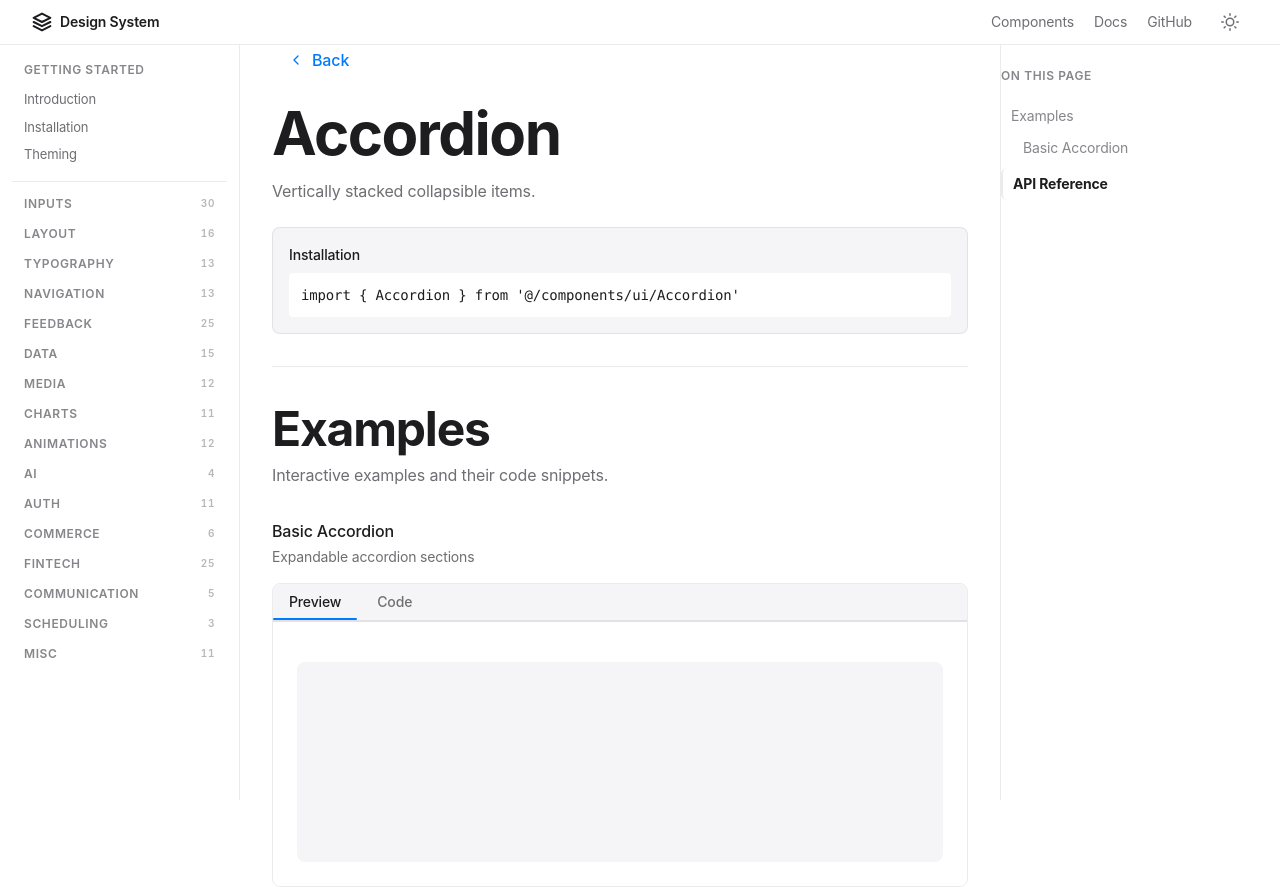
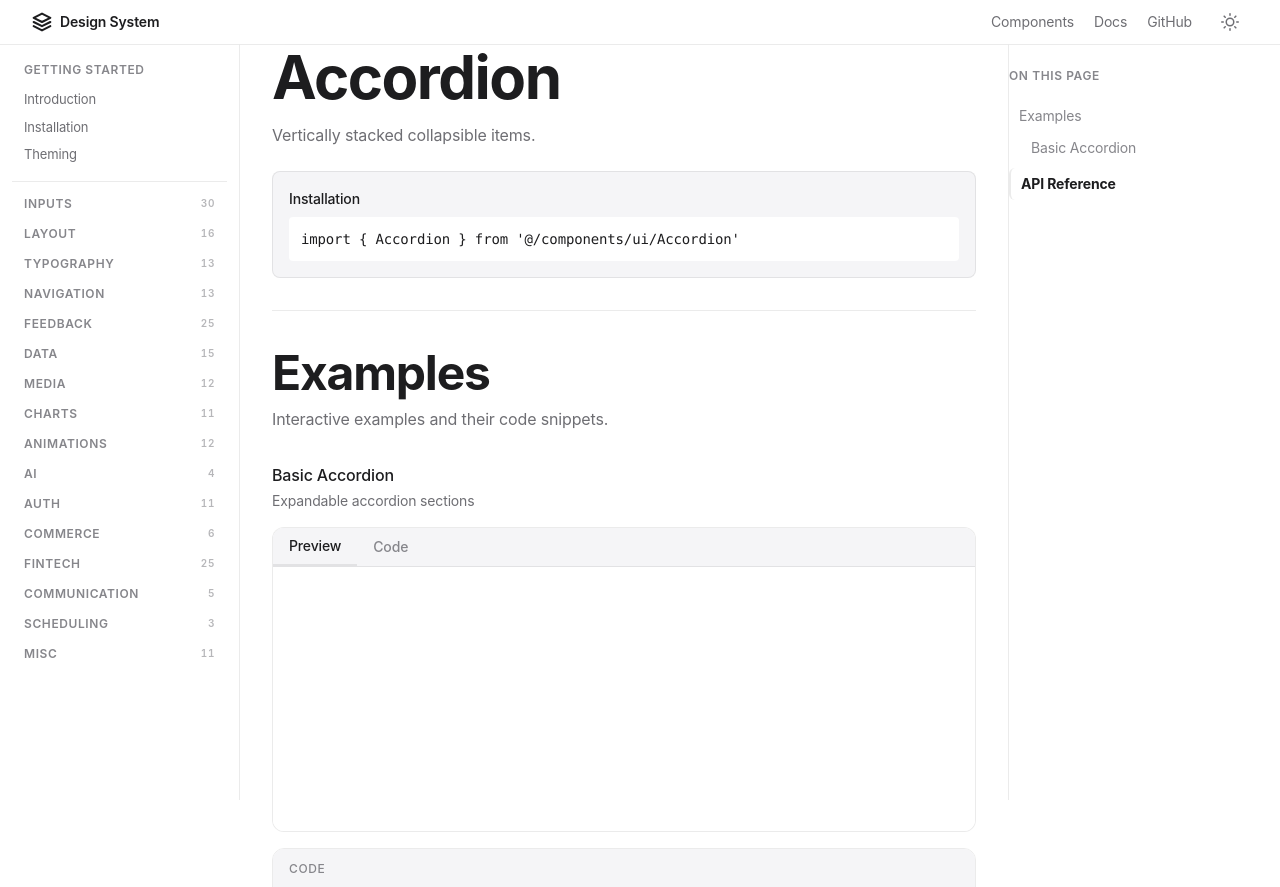
Before and after one commit to smart-coder-labs/landing-ds, a React (Vite) app: page /components/accordion in a window 1280 px wide. Shown: the top 887 px of the page. Built offline with nearby package versions, Linux system fonts and the light colour scheme.

Commit message:
feat: remove back button and improve component example cards layout

```diff
--- a/src/pages/components/ComponentDetailPageV2.tsx
+++ b/src/pages/components/ComponentDetailPageV2.tsx
@@ -51,24 +51,29 @@ function ComponentExample({ title, description, preview, code }: ComponentExampl
         )}
       </div>
 
-      <Tabs defaultValue="preview" className="w-full border border-border-primary rounded-lg overflow-hidden">
-        <div className="border-b border-border-primary bg-surface-secondary">
-          <TabsList className="bg-transparent">
-            <TabsTrigger value="preview">Preview</TabsTrigger>
-            <TabsTrigger value="code">Code</TabsTrigger>
-          </TabsList>
+      <div className="border border-border-primary rounded-xl overflow-hidden bg-background-primary">
+        <div className="flex border-b border-border-primary bg-surface-secondary">
+          <button className="px-4 py-2 text-sm font-medium text-text-primary border-b-2 border-accent-green bg-surface-secondary">
+            Preview
+          </button>
+          <button className="px-4 py-2 text-sm font-medium text-text-tertiary hover:text-text-secondary">
+            Code
+          </button>
         </div>
 
-        <TabsContent value="preview" className="p-6 border-t-0 bg-background-primary">
-          <div className="flex items-center justify-center min-h-[200px] rounded-lg p-4 bg-surface-secondary">
+        <div className="p-8 bg-background-primary">
+          <div className="flex items-center justify-center min-h-[200px]">
             {preview}
           </div>
-        </TabsContent>
-
-        <TabsContent value="code" className="p-0 border-t-0 bg-background-primary">
-          <CodeBlock code={code} language="typescript" showLineNumbers={true} />
-        </TabsContent>
-      </Tabs>
+        </div>
+      </div>
+
+      <div className="border border-border-primary rounded-xl overflow-hidden">
+        <div className="px-4 py-2 bg-surface-secondary border-b border-border-primary">
+          <span className="text-xs font-medium text-text-tertiary uppercase tracking-wider">Code</span>
+        </div>
+        <CodeBlock code={code} language="typescript" showLineNumbers={true} />
+      </div>
     </div>
   )
 }
@@ -110,15 +115,6 @@ export default function ComponentDetailPageV2() {
     >
       {/* HEADER */}
       <div className="space-y-4">
-        <Button
-          variant="ghost"
-          onClick={() => navigate('/components')}
-          className="gap-2"
-        >
-          <ChevronLeft size={16} />
-          Back
-        </Button>
-
         <div className="space-y-2">
           <div className="flex items-center gap-3">
             <Title level={1}>{component.name}</Title>
```
